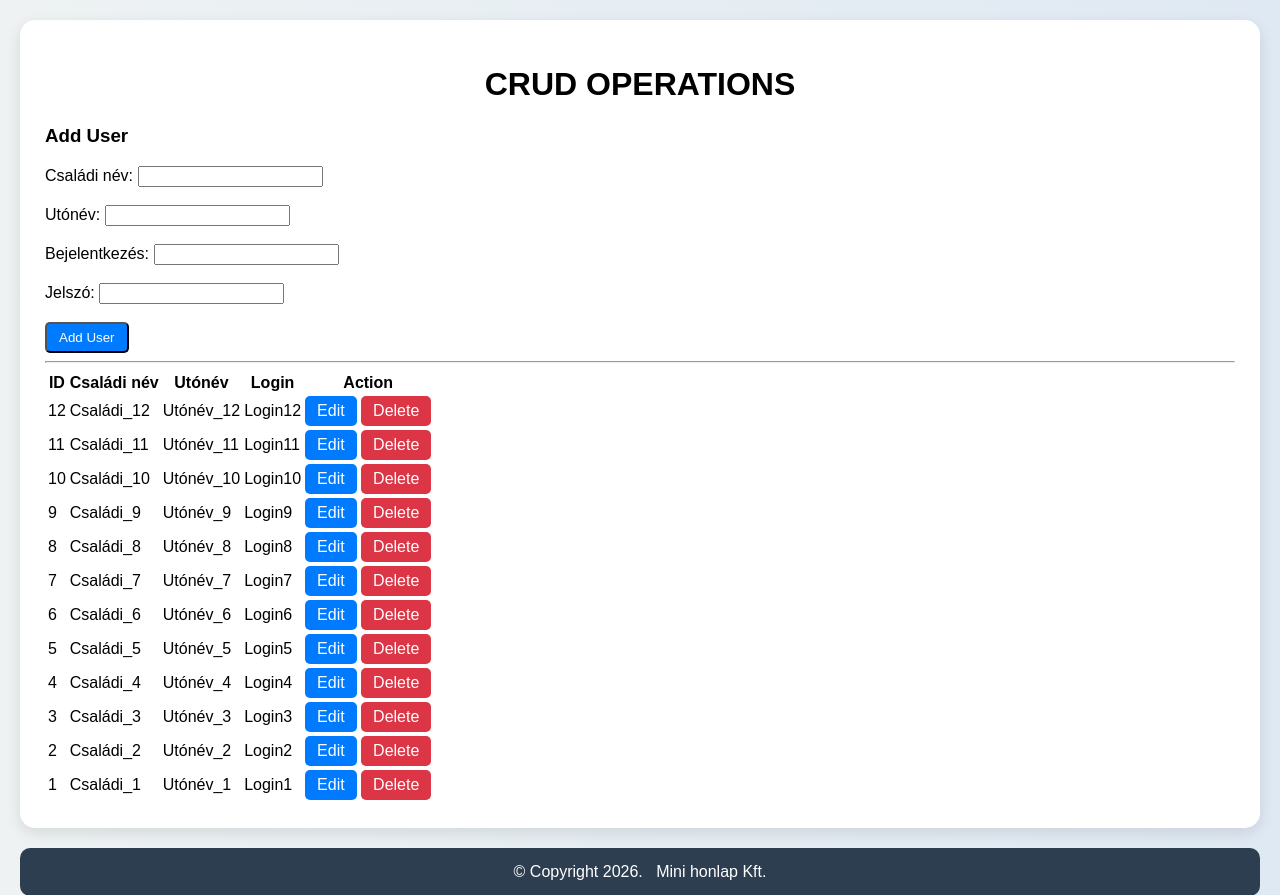
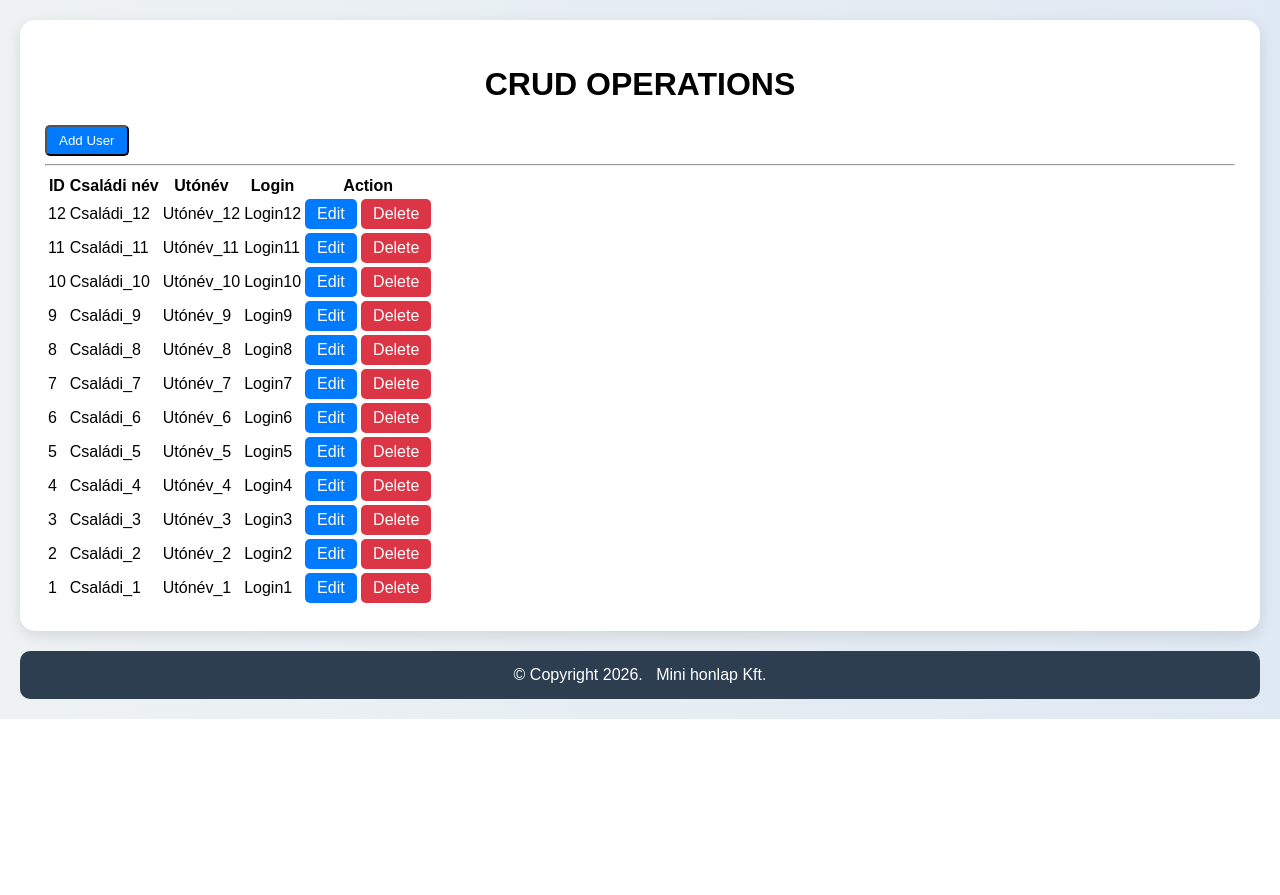
Before and after one commit to PErik05/Web-programoz-s-1-Gyakorlat-Beadand-, a PHP site: page /crud in a window 1280 px wide. Shown: the part 219-1114 px from the top of the page. After the commit the page ends 938 px from the top, so only its background shows below. Run offline with PHP 8.4, Linux system fonts and the light colour scheme; data comes from the database, SQL or seed files in the repository.

Commit message:
Update crud.tpl.php

```diff
--- a/templates/pages/crud.tpl.php
+++ b/templates/pages/crud.tpl.php
@@ -1,13 +1,10 @@
 <h1 style="text-align:center;">CRUD OPERATIONS</h1>
 
-<h3>Add User</h3>
+
 
 <form method="post" action="?crud_add">
 
-    Családi név: <input type="text" name="csaladi_nev"><br><br>
-    Utónév: <input type="text" name="uto_nev"><br><br>
-    Bejelentkezés: <input type="text" name="bejelentkezes"><br><br>
-    Jelszó: <input type="password" name="jelszo"><br><br>
+
 
     <button class="btn-blue" type="submit">Add User</button>
 </form>
```
